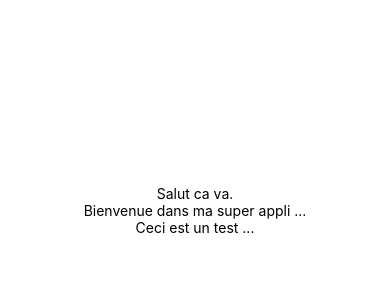
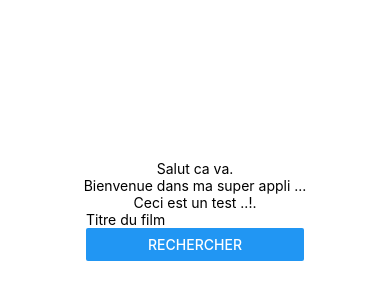
Before and after one commit to NicolasKeita/My_MoviesAndMe, a React Native app: screen / in a window 390 px wide. Shown: the part 212-512 px from the top of the page. Built offline with nearby package versions, Linux system fonts and the light colour scheme.

Commit message:
Added a search component

```diff
--- a/App.js
+++ b/App.js
@@ -1,5 +1,10 @@
+/*
+ * Filename : App.js
+ */
+
 import React from 'react';
 import { StyleSheet, Text, View } from 'react-native';
+import Search from './components/search'
 
 export default class App extends React.Component {
   render() {
@@ -7,7 +12,8 @@ export default class App extends React.Component {
       <View style={styles.container}>
         <Text>Salut ca va.</Text>
         <Text>Bienvenue dans ma super appli ...</Text>
-        <Text>Ceci est un test ...</Text>
+        <Text>Ceci est un test ..!.</Text>
+        <Search/>
       </View>
     );
   }
--- a/components/search.js
+++ b/components/search.js
@@ -0,0 +1,19 @@
+/*
+ * Filename : components/search.js
+ */
+
+import React from 'react'
+import { View, TextInput, Button } from 'react-native'
+
+class Search extends React.Component {
+    render() {
+        return (
+            <View>
+                <TextInput placeholder={'Titre du film'}/>
+                <Button title={'Rechercher'} onPress={() => {}}/>
+            </View>
+        )
+    }
+}
+
+export default Search
```
